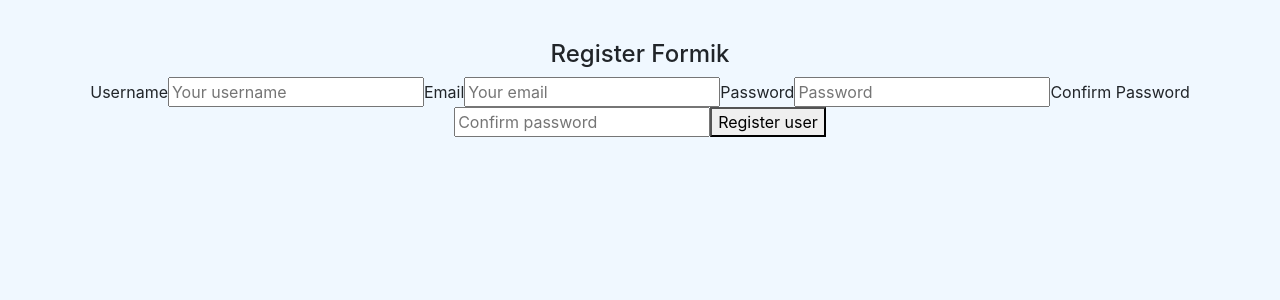
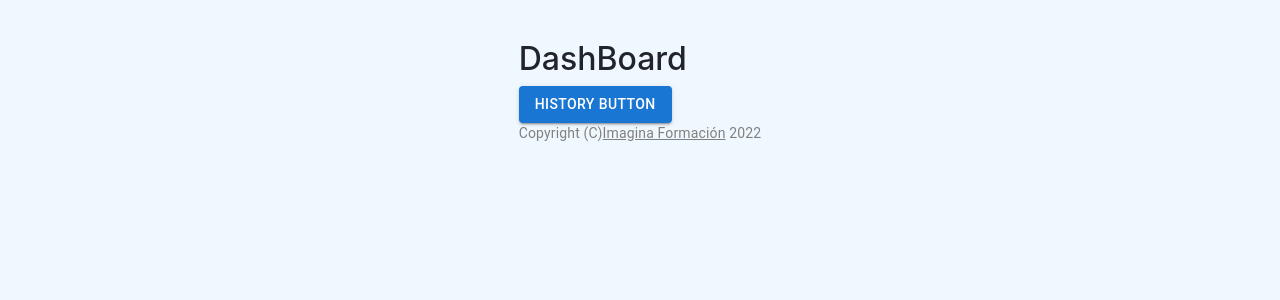
Before and after one commit to DavidLunaAd/Tasks-Page---ReactApp, a React (Create React App) app: page /dashboard in a window 1280 px wide. Shown: the top 300 px of the page. Built offline with nearby package versions, Linux system fonts and the light colour scheme.

Commit message:
Routing con react-router-dom. useNavigate

```diff
--- a/package.json
+++ b/package.json
@@ -3,12 +3,17 @@
   "version": "0.1.0",
   "private": true,
   "dependencies": {
+    "@emotion/react": "^11.10.5",
+    "@emotion/styled": "^11.10.5",
+    "@mui/icons-material": "^5.10.16",
+    "@mui/material": "^5.10.17",
     "@testing-library/jest-dom": "^5.16.5",
     "@testing-library/react": "^13.4.0",
     "@testing-library/user-event": "^13.5.0",
     "axios": "^1.2.0",
     "bootstrap": "^5.2.3",
     "bootstrap-icons": "^1.10.2",
+    "clsx": "^1.2.1",
     "formik": "^2.2.9",
     "node": "^19.1.0",
     "react": "^18.2.0",
--- /dev/null
+++ b/src/AppRouting.js
@@ -0,0 +1,48 @@
+import {BrowserRouter as Router, Route, Switch, Link, Redirect, Routes, Navigate } from 'react-router-dom';
+import React from 'react'
+import NotfoundPage from './pages/404/NotfoundPage';
+import LoginPage from './pages/auth/LoginPage';
+import DashBoardPage from './pages/dashboard/DashBoard';
+
+
+function AppRouting() {
+
+    //TODO Change to value from sessionStorage
+    let loggedIn = true;
+
+
+  return (
+    <Router>
+        {/* Route Switch */}
+        <Routes>
+            {/* Redirections to project our routes */}
+            <Route exact path ='/'
+            element =
+                {
+                    loggedIn ?
+                     (<Navigate  to = '/dashboard' />)
+                     :
+                     (<Navigate  to = '/login' />)
+                }>
+            </Route>
+
+            <Route exact path = '/login' element={<LoginPage/>}/>
+
+            {/* Dashboard */}
+            <Route exact path ='/dashboard'
+            element =
+                {
+                    loggedIn ?
+                     (<DashBoardPage/>)
+                     :
+                     (<Navigate  to = '/login' />)
+                }>
+            </Route>
+            <Route element ={ NotfoundPage }/>
+        </Routes>
+    </Router>
+
+    );
+}
+
+export default AppRouting
--- /dev/null
+++ b/src/components/pure/Copyright.jsx
@@ -0,0 +1,19 @@
+import React from 'react'
+
+//Material UI components
+import Link from '@mui/material/Link';
+import Typography from '@mui/material/Typography';
+import { NestCamWiredStandTwoTone } from '@mui/icons-material';
+
+function Copyright() {
+  return (
+    <Typography variant="body2" color="GrayText" align="center">
+        {'Copyright (C)'}
+        <Link color='inherit' href='https://google.es'>Imagina Formación</Link>
+        { ' ' }
+        { new Date().getFullYear() }
+    </Typography>
+  )
+}
+
+export default Copyright
--- a/src/index.js
+++ b/src/index.js
@@ -9,11 +9,12 @@
 import './index.css';
 import App from './App';
 import reportWebVitals from './reportWebVitals';
+import AppRouting from './AppRouting';
 
 const root = ReactDOM.createRoot(document.getElementById('root'));
 root.render(
   <React.StrictMode>
-    <App />
+    <AppRouting />
   </React.StrictMode>
 );
 
--- /dev/null
+++ b/src/pages/dashboard/DashBoard.jsx
@@ -0,0 +1,22 @@
+import React from 'react';
+import Button from '@mui/material/Button';
+import Copyright from '../../components/pure/Copyright';
+import { useNavigate  } from 'react-router-dom';
+
+const DashBoardPage = () => {
+
+  const history = useNavigate();
+
+  const logout = () => {
+    history('/login');
+  }
+
+  return (
+    <div><h2>DashBoard</h2>
+        <Button variant="contained" onClick={logout}>History button</Button>
+        <Copyright></Copyright>
+    </div>
+  );
+}
+
+export default DashBoardPage;
```
Also changed, not shown: src/components/pure/MenuListItems.jsx (added, +48 -0 lines), 1 other file (tests, documents, lock files or other folders).
